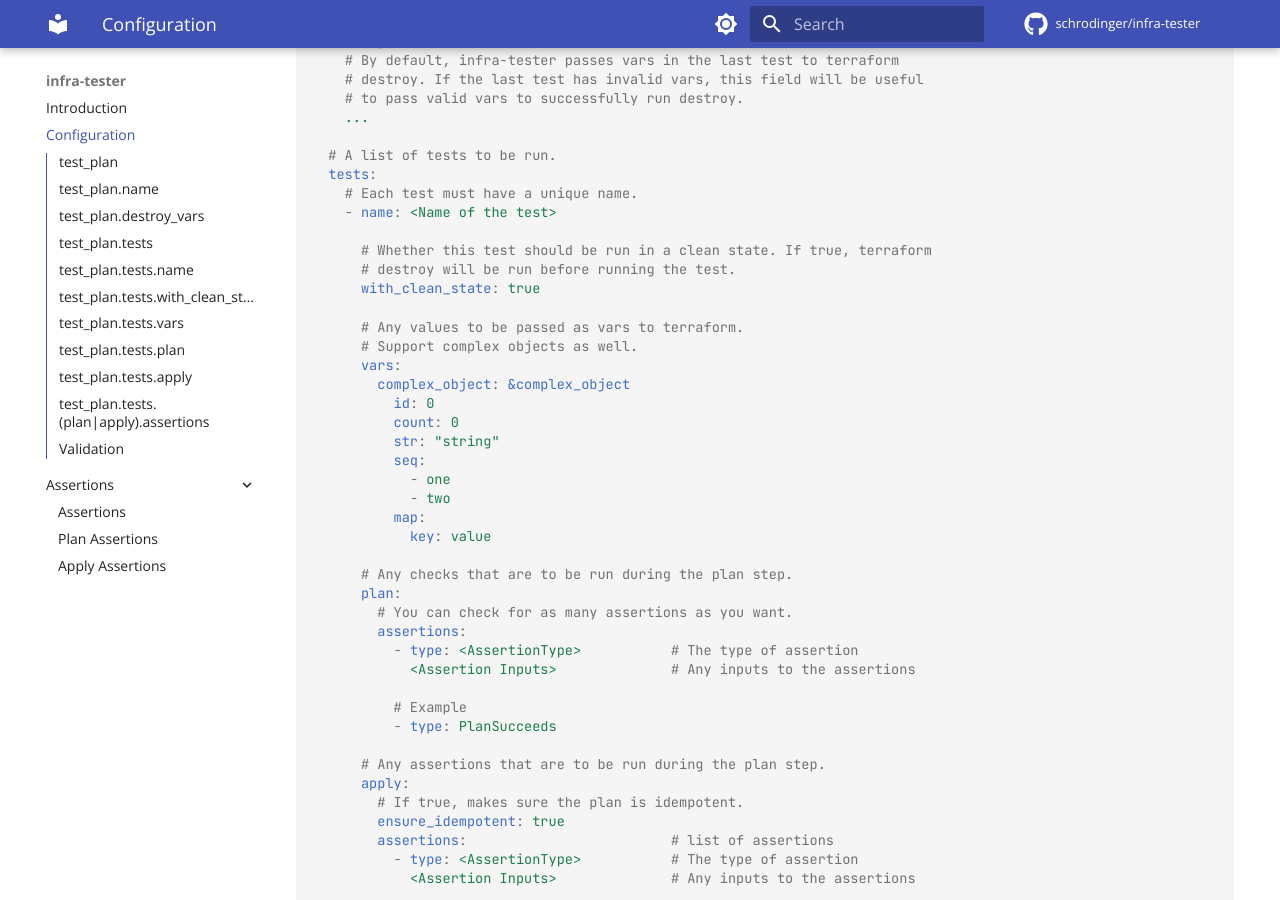
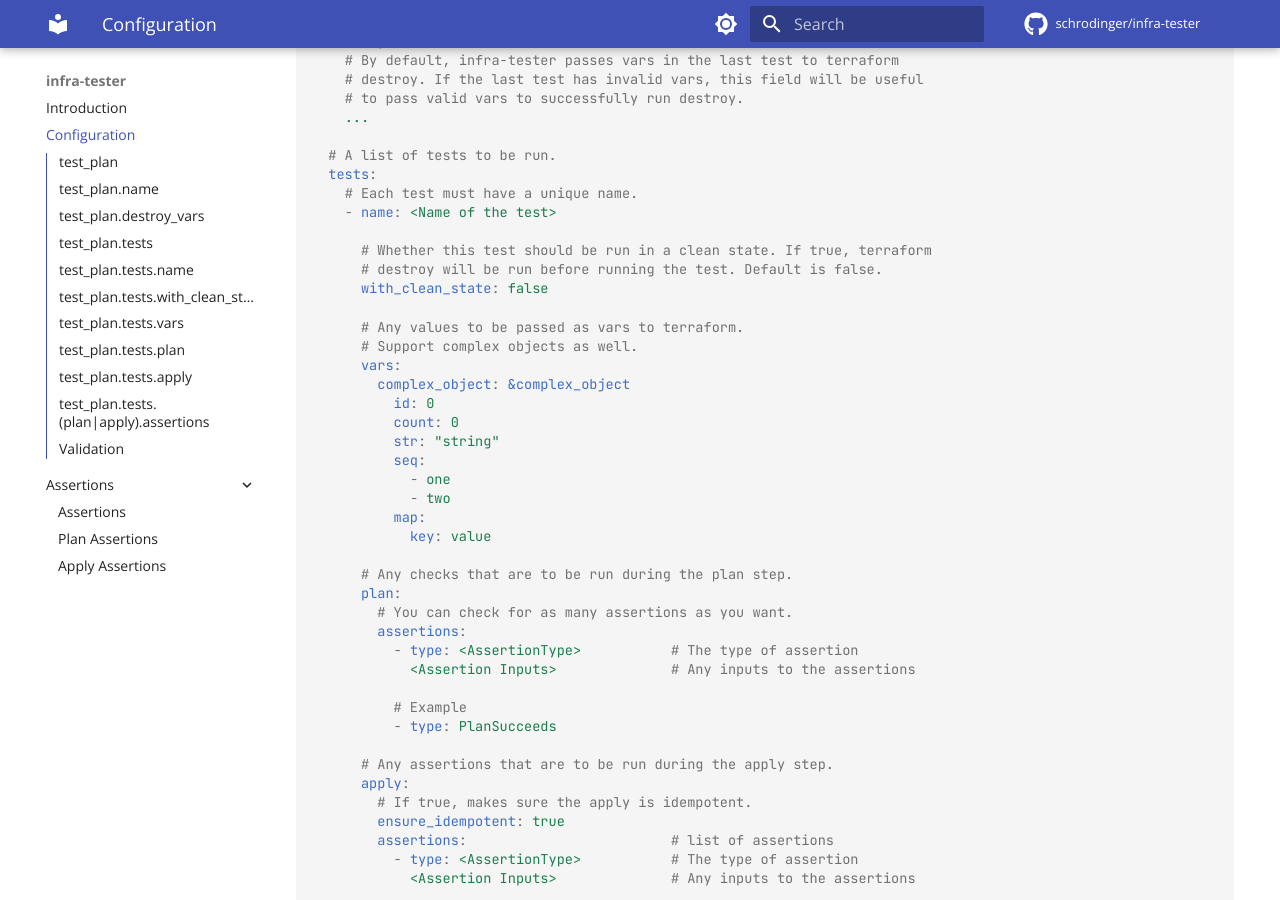
Before and after one commit to schrodinger/infra-tester, an MkDocs documentation site: the page built from docs/docs/configuration.md, in a window 1280 px wide and 900 px high, scrolled down 362 px. Built offline with MkDocs 1.6.1 and Material for MkDocs 9.7.7, drawn with Linux system fonts in a browser that asks for light colours; comment, search, counter and statistics services are not loaded.

Commit message:
Fix typos

```diff
--- a/docs/docs/configuration.md
+++ b/docs/docs/configuration.md
@@ -22,8 +22,8 @@ test_plan:
     - name: <Name of the test>
 
       # Whether this test should be run in a clean state. If true, terraform
-      # destroy will be run before running the test.
-      with_clean_state: true
+      # destroy will be run before running the test. Default is false.
+      with_clean_state: false
 
       # Any values to be passed as vars to terraform.
       # Support complex objects as well.
@@ -48,9 +48,9 @@ test_plan:
           # Example
           - type: PlanSucceeds
 
-      # Any assertions that are to be run during the plan step.
+      # Any assertions that are to be run during the apply step.
       apply:
-        # If true, makes sure the plan is idempotent.
+        # If true, makes sure the apply is idempotent.
         ensure_idempotent: true
         assertions:                         # list of assertions
           - type: <AssertionType>           # The type of assertion
```
Also changed, not shown: docs/docs/apply_assertions.md (+3 -3 lines).
